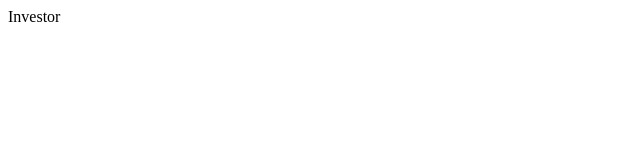
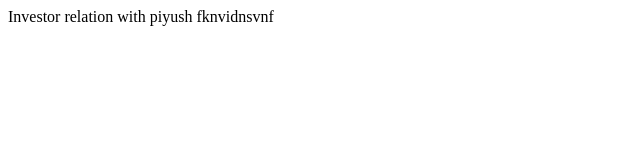
Before and after one commit to Piyush07Mishra/zomato-Project, a plain HTML site: page HTML/investor.html in a window 1280 px wide. Shown: the whole page, without its empty margins (0-640 px from the left). Drawn offline with Linux system fonts and the light colour scheme.

Commit message:
change 1 in investor

```diff
--- a/HTML/investor.html
+++ b/HTML/investor.html
@@ -6,6 +6,7 @@
     <title>Document</title>
 </head>
 <body>
-    Investor
+    Investor relation with piyush
+    fknvidnsvnf
 </body>
 </html>
```
